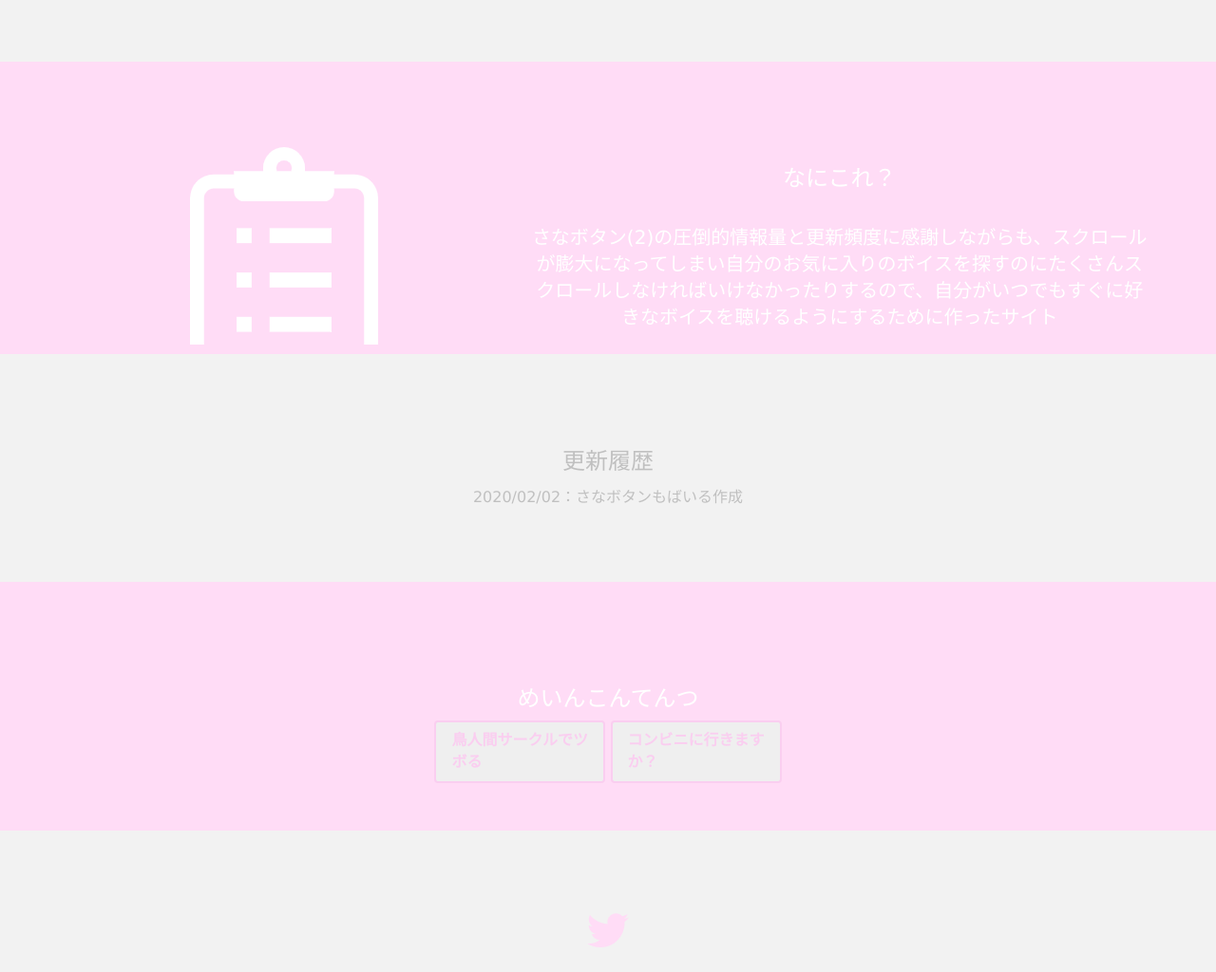
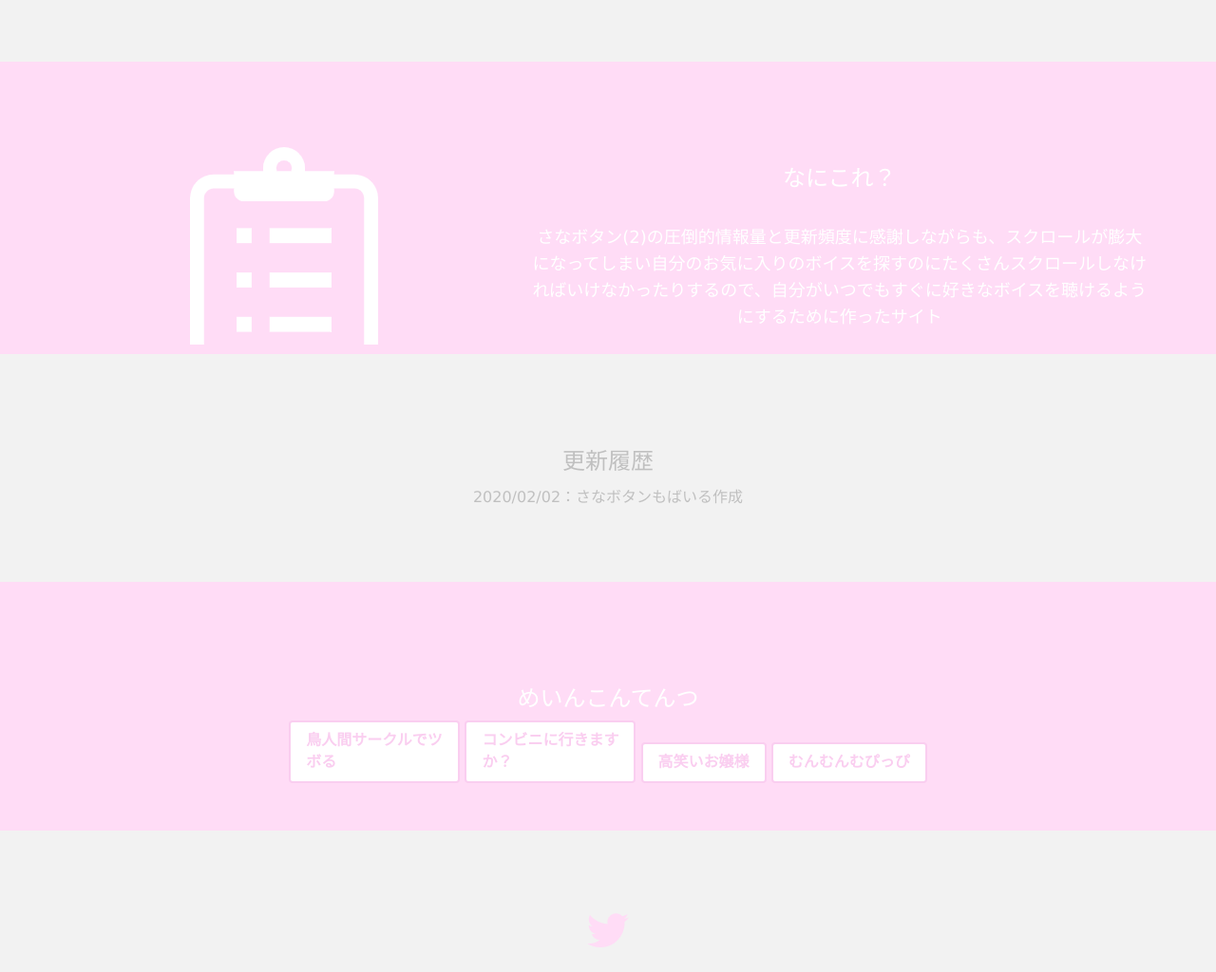
Before and after one commit to hakotaso/hakoGit, a PHP site: page / in a window 1280 px wide. Shown: the part 681-1705 px from the top of the page at 95% size. Run offline with PHP 8.4, Linux system fonts and the light colour scheme.

Commit message:
２つ追加

```diff
--- a/css/style.css
+++ b/css/style.css
@@ -153,7 +153,7 @@ hr {
 #about p {
   color: white;
   font-weight: 400;
-  font-size: 20px;
+  font-size: 18px;
 }
 
 /* Changelog */
@@ -180,6 +180,7 @@ hr {
   text-align: left;
   border: 2px solid #facef0;
   font-size: 16px;
+  background-color: #ffffff;
   color: #facef0;
   text-decoration: none;
   font-weight: bold;
--- a/index.html
+++ b/index.html
@@ -40,7 +40,7 @@
       <div class="navbar-collapse collapse">
         <ul class="nav navbar-nav navbar-right">
           <li class="active"><a href="#hello" class="smoothscroll">Home</a></li>
-          <li><a href="#green" class="smoothscroll">About</a></li>
+          <li><a href="#about" class="smoothscroll">About</a></li>
           <li><a href="#changelog" class="smoothscroll">Changelog</a></li>
           <li><a href="#buttons" class="smoothscroll">Buttons</a></li>
         </ul>
@@ -94,6 +94,8 @@
       <h3>めいんこんてんつ</h3>
       <button href="#" class="btn-border sounds" data-file="natori/鳥人間サークルでツボる">鳥人間サークルでツボる</button>
       <button href="#" class="btn-border sounds" data-file="natori/コンビニに行きますか？">コンビニに行きますか？</button>
+      <button href="#" class="btn-border sounds" data-file="natori/高笑いお嬢様">高笑いお嬢様</button>
+      <button href="#" class="btn-border sounds" data-file="natori/むんむんむぴっぴ">むんむんむぴっぴ</button>
     </div>
     <!-- /container -->
   </div>
@@ -119,9 +121,6 @@
         何かあればついったーまで…
         <!-- &copy; <strong>hako</strong>. All Rights Reserved -->
       </p>
-      <!-- <div class="credits">
-        Created with Bolt template by <a href="https://templatemag.com/">TemplateMag</a>
-      </div> -->
     </div>
   </div>
 <!-- /copyrights -->
```
Also changed, not shown: 2 other files.
